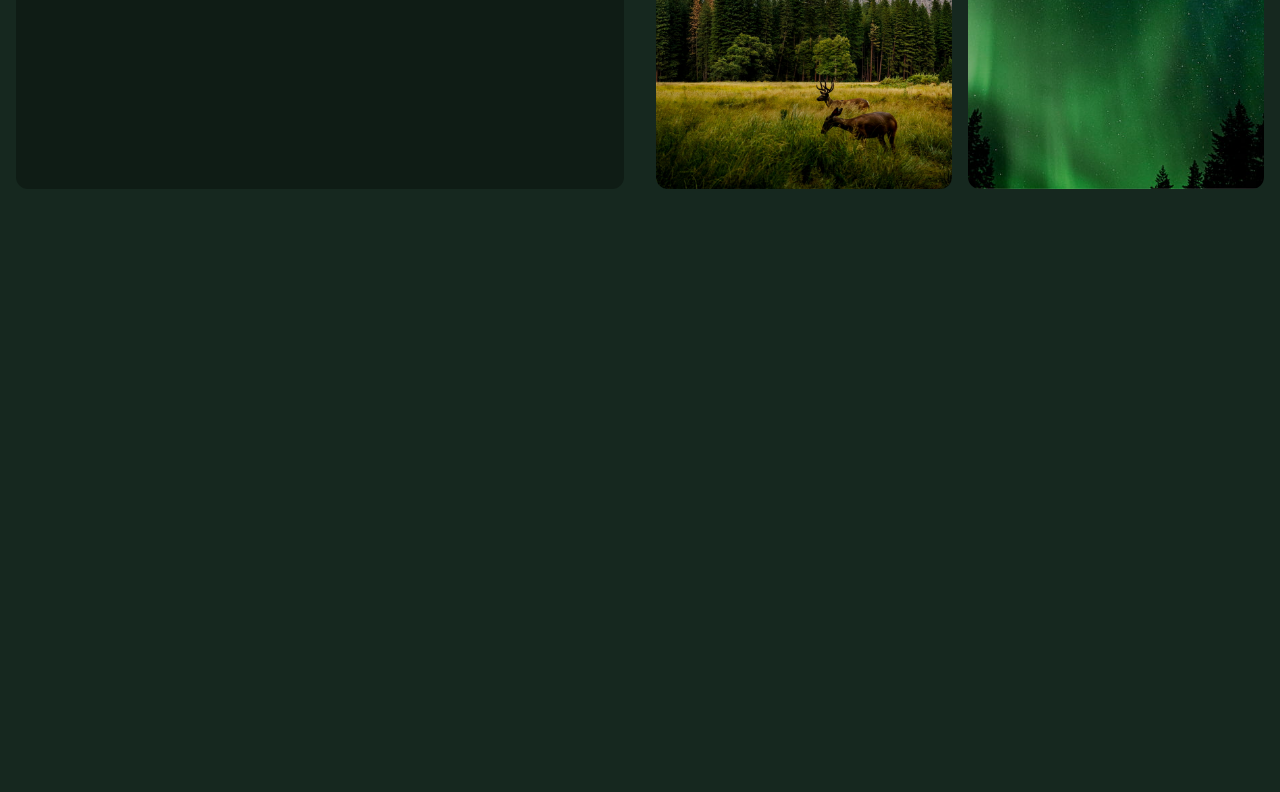
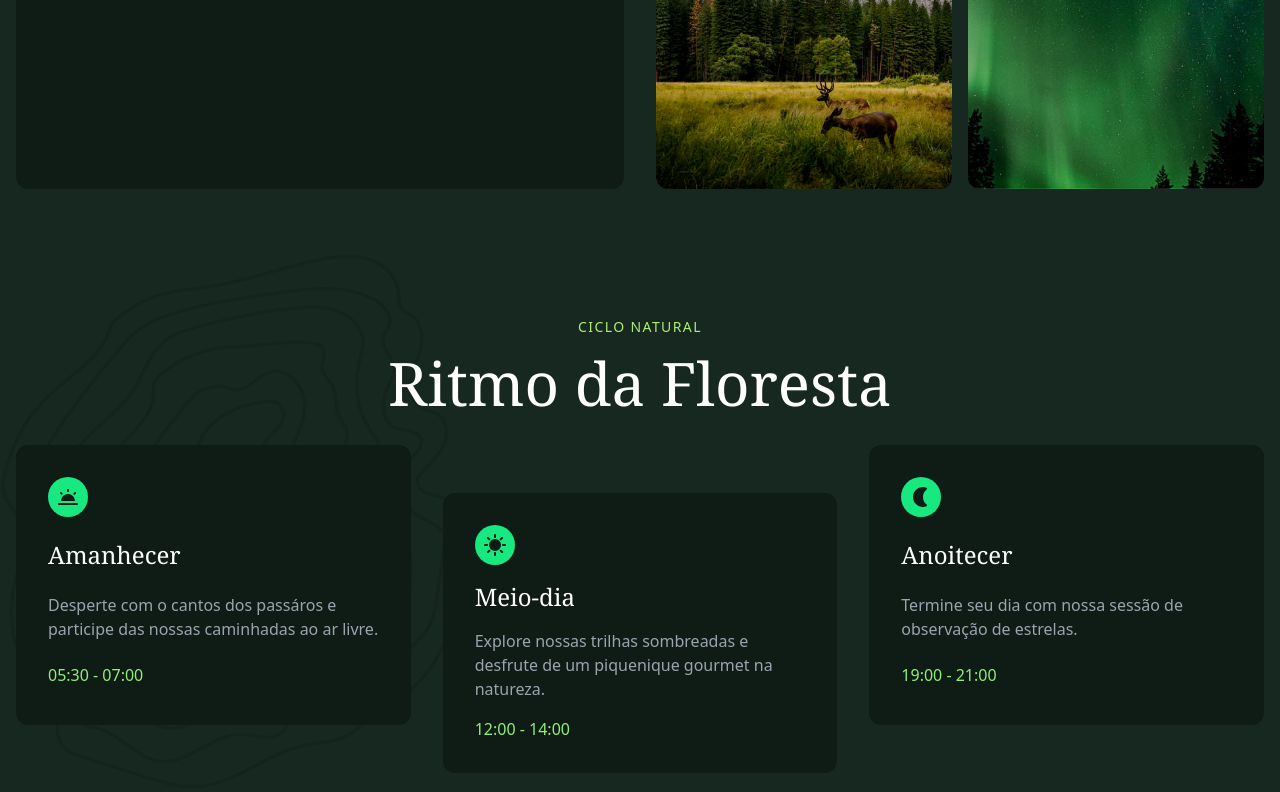
Before and after one commit to GuilhermeJSales/forest, a website: page src/index.html in a window 1280 px wide. Shown: the part 2727-3519 px from the top of the page. Before the commit the page ends 3300 px from the top, so only its background shows below. Drawn offline with Linux system fonts and the light colour scheme.

Commit message:
cicle section

```diff
--- /dev/null
+++ b/package.json
@@ -0,0 +1,5 @@
+{
+  "scripts": {
+  "dev": "tailwindcss -i ./src/input.css -o ./src/output.css --watch"
+}
+}
--- a/src/index.html
+++ b/src/index.html
@@ -341,5 +341,69 @@
         </div>
       </div>
     </section>
+
+    <section
+      class="container bg-[url('./img/padrao.svg')] bg-contain bg-no-repeat mb-12 sm:mb-16 sm:py-16"
+    >
+      <p
+        class="mb-4 text-center text-verde-200 uppercase tracking-widest text-sm"
+      >
+        Ciclo Natural
+      </p>
+      <h2
+        class="mb-8 mx-auto text-balance font-serif text-white text-center max-w-screen-md text-4xl sm:text-6xl"
+      >
+        Ritmo da Floresta
+      </h2>
+
+      <div class="flex flex-col sm:flex-row gap-4 sm:gap-8">
+        <div
+          class="grid flex-1 gap-4 bg-verde-900 p-6 sm:p-8 rounded-xl sm:hover:-translate-y-2 transition-transform"
+        >
+          <div
+            class="bg-verde-400 size-10 flex items-center justify-center rounded-full"
+          >
+            <img src="./img/manha.svg" alt="" />
+          </div>
+          <h3 class="font-serif text-2xl text-white">Amanhecer</h3>
+          <p class="text-gray-400">
+            Desperte com o cantos dos passáros e participe das nossas caminhadas
+            ao ar livre.
+          </p>
+          <span class="text-verde-300">05:30 - 07:00</span>
+        </div>
+
+        <div
+          class="grid flex-1 gap-4 bg-verde-900 p-6 sm:p-8 rounded-xl sm:translate-y-12 sm:hover:translate-y-10 transition-transform"
+        >
+          <div
+            class="bg-verde-400 size-10 flex items-center justify-center rounded-full"
+          >
+            <img src="./img/dia.svg" alt="" />
+          </div>
+          <h3 class="font-serif text-2xl text-white">Meio-dia</h3>
+          <p class="text-gray-400">
+            Explore nossas trilhas sombreadas e desfrute de um piquenique
+            gourmet na natureza.
+          </p>
+          <span class="text-verde-300">12:00 - 14:00</span>
+        </div>
+
+        <div
+          class="grid flex-1 gap-4 bg-verde-900 p-6 sm:p-8 rounded-xl sm:hover:-translate-y-2 transition-transform"
+        >
+          <div
+            class="bg-verde-400 size-10 flex items-center justify-center rounded-full"
+          >
+            <img src="./img/noite.svg" alt="" />
+          </div>
+          <h3 class="font-serif text-2xl text-white">Anoitecer</h3>
+          <p class="text-gray-400">
+            Termine seu dia com nossa sessão de observação de estrelas.
+          </p>
+          <span class="text-verde-300">19:00 - 21:00</span>
+        </div>
+      </div>
+    </section>
   </body>
 </html>
```
Also changed, not shown: src/output.css.
